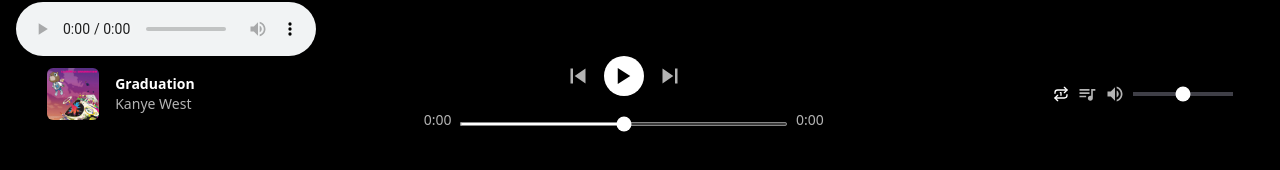
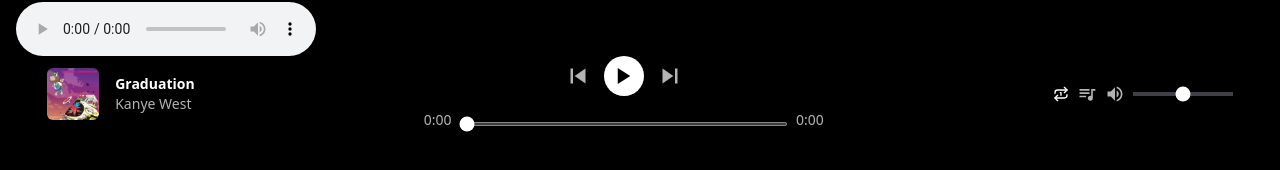
Before and after one commit to janaccc/zvokify-v2, a Next.js app: page / in a window 1280 px wide. Shown: the part 656-826 px from the top of the page. Built offline with nearby package versions, Linux system fonts and the light colour scheme.

Commit message:
volume bar

```diff
--- a/components/MusicPlayer.tsx
+++ b/components/MusicPlayer.tsx
@@ -1,7 +1,7 @@
 'use client'
 
 import Image from "next/image";
-import { useEffect, useRef, useState } from "react";
+import React, { useEffect, useRef, useState } from "react";
 import { IoMdPause, IoMdPlay, IoMdSkipBackward, IoMdSkipForward, IoMdVolumeHigh } from "react-icons/io";
 import { LuRepeat1 } from "react-icons/lu";
 import { MdOutlineQueueMusic } from "react-icons/md";
@@ -44,6 +44,24 @@ export default function MusicPlayer() {
             return `${minutes}:${seconds}`;
     }
 
+    const handleBar = (e: React.ChangeEvent<HTMLInputElement>) => {
+        const newTime = parseFloat(e.target.value);
+
+        if(audioRef.current){
+            audioRef.current.currentTime = newTime;
+            setCurrentTime(newTime);
+        }
+    };
+
+
+    const handleVolumeChange = (e : React.ChangeEvent<HTMLInputElement>) => {
+            const vol = parseInt(e.target.value);
+            setVolume(vol);
+            if(audioRef.current){
+                audioRef.current.volume = vol / 100;
+            }
+    }
+
 
     return (
         <div className="fixed bottom-0 left-0 w-full bg-black text-white px-4 py-3 shadow-md z-50">
@@ -77,7 +95,7 @@ export default function MusicPlayer() {
                             {formatTime(currentTime)}
                         </span>
                         <div className="w-full">
-                            <input type="range" min="0" max="" className="w-full outline-none h-1 bg-zinc-700 rounded-md appearence-none accent-white"/>
+                            <input onChange={handleBar} type="range" min="0" max={duration} value={currentTime} className="w-full outline-none h-1 bg-zinc-700 rounded-md appearence-none accent-white"/>
                         </div>
                         <span className="text-secondary-text font-normal text-sm">
                             {formatTime(duration)}
@@ -99,7 +117,7 @@ export default function MusicPlayer() {
                         <button className="text-secondary-text text-xl cursor-pointer">
                             <IoMdVolumeHigh/>
                         </button>
-                        <input type="range" min="0" max="100" className="w-[100px] outline-none h-1 bg-zinc-700 accent-white appearance-none"/>
+                        <input onChange={handleVolumeChange} value={volume} type="range" min="0" max="100" className="w-[100px] outline-none h-1 bg-zinc-700 accent-white appearance-none"/>
 
                     </div>
 
```
